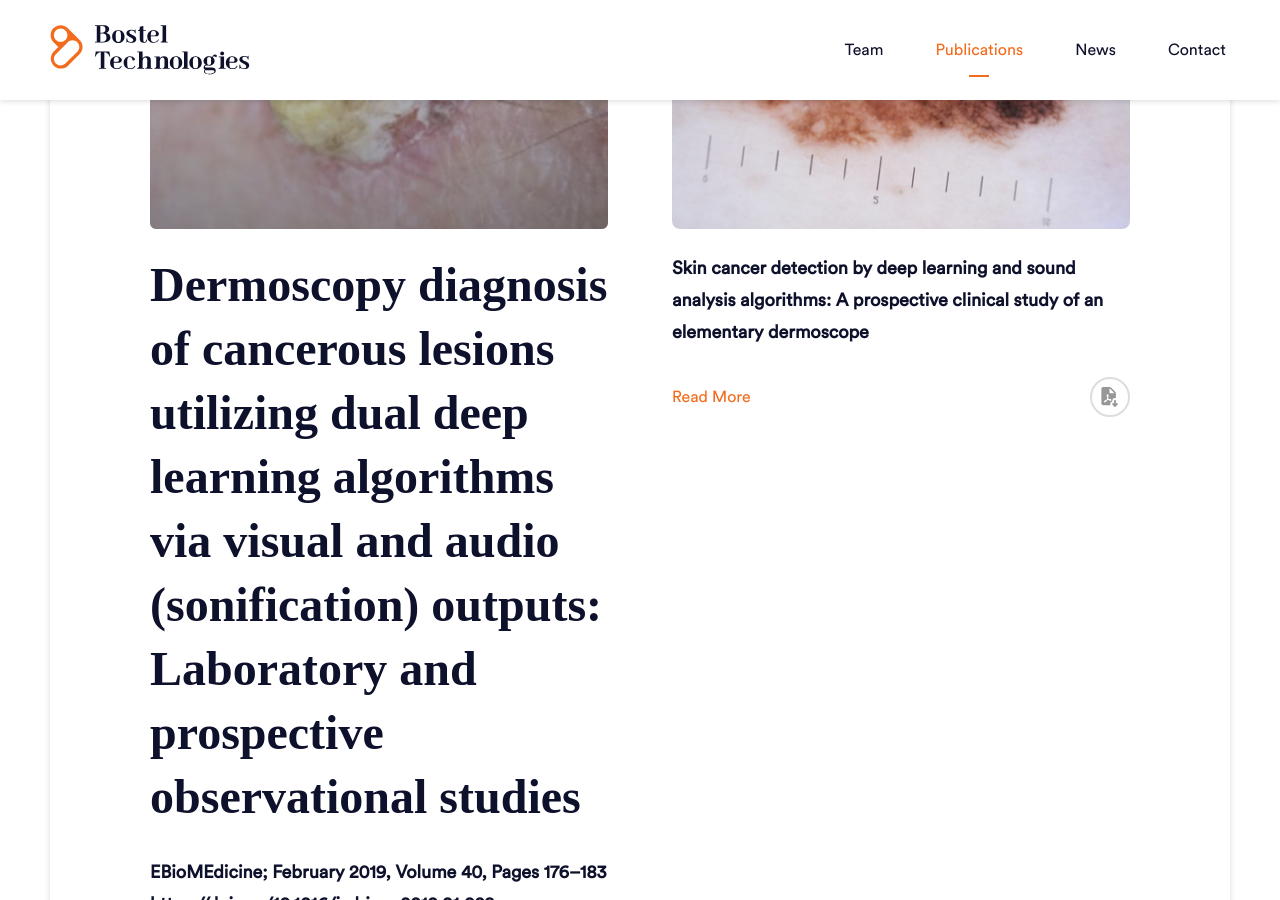
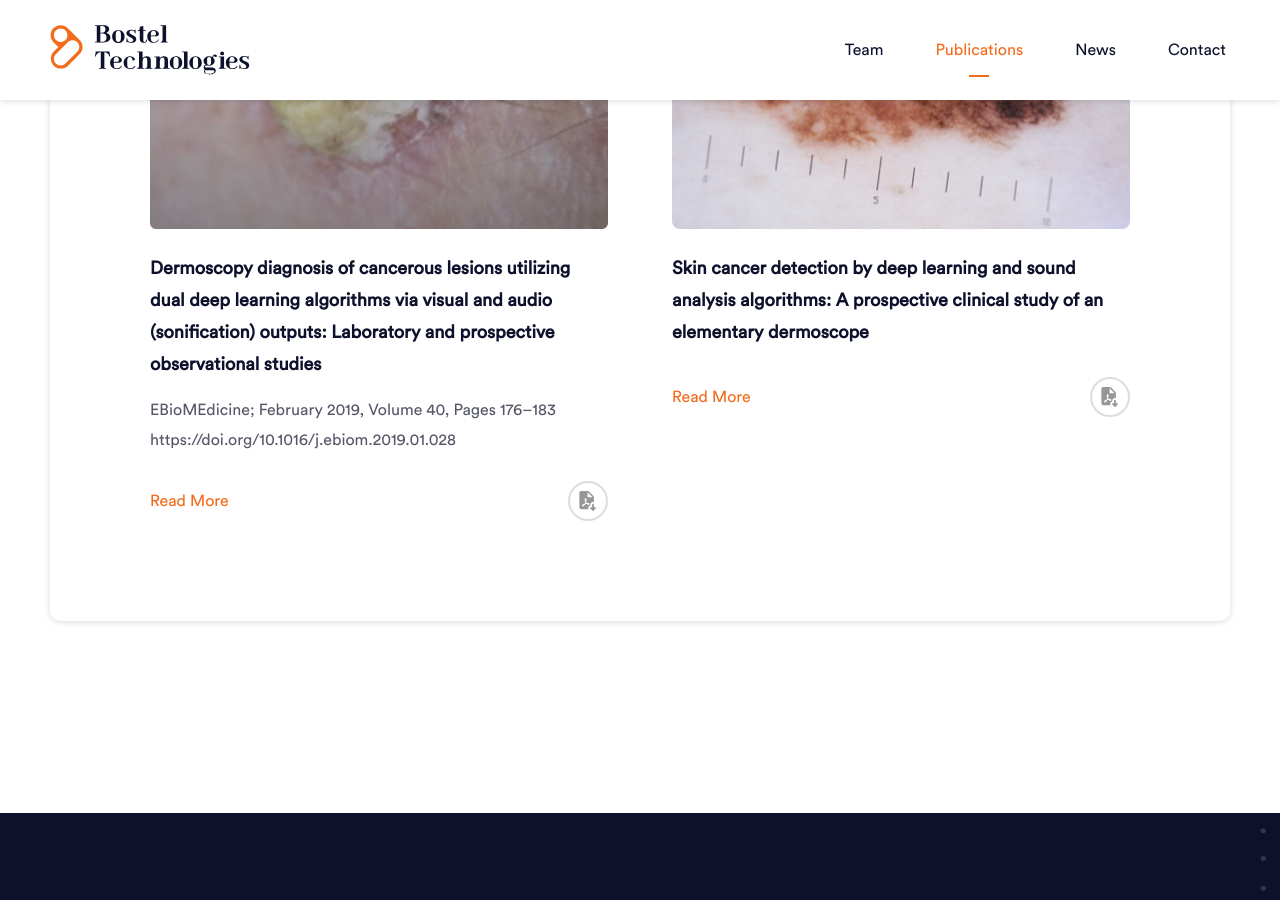
Before and after one commit to brucenwalker/bostelweb, a Jekyll site: the page built from publications.md, in a window 1280 px wide and 900 px high, scrolled down 702 px. Built offline with Jekyll 4.4.1, drawn with Linux system fonts in a browser that asks for light colours; some web fonts are replaced.

Commit message:
Update publications.md

```diff
--- a/publications.md
+++ b/publications.md
@@ -22,8 +22,8 @@ slug: publications
                 <div class="publications">
                     <div class="publication">
                         <a href="/dermoscopy-diagnosis-cancerous-lesions"><img class="publication-img" src="assets/malignant1a.png" alt="an image of a cencerous skin lesion" /></a>
-                        <h2 class="h2">Dermoscopy diagnosis of cancerous lesions utilizing dual deep learning algorithms via visual and audio (sonification) outputs: Laboratory and prospective observational studies</h2>
-                        <h4 class="h4">EBioMEdicine; February 2019, Volume 40, Pages 176–183 https://doi.org/10.1016/j.ebiom.2019.01.028</h4>
+                        <h4 class="h4">Dermoscopy diagnosis of cancerous lesions utilizing dual deep learning algorithms via visual and audio (sonification) outputs: Laboratory and prospective observational studies</h4>
+                        <p>EBioMEdicine; February 2019, Volume 40, Pages 176–183 https://doi.org/10.1016/j.ebiom.2019.01.028</p>
 
                         <div class="publication-footer">
                             <a href="/dermoscopy-diagnosis-cancerous-lesions">Read More</a>
```
